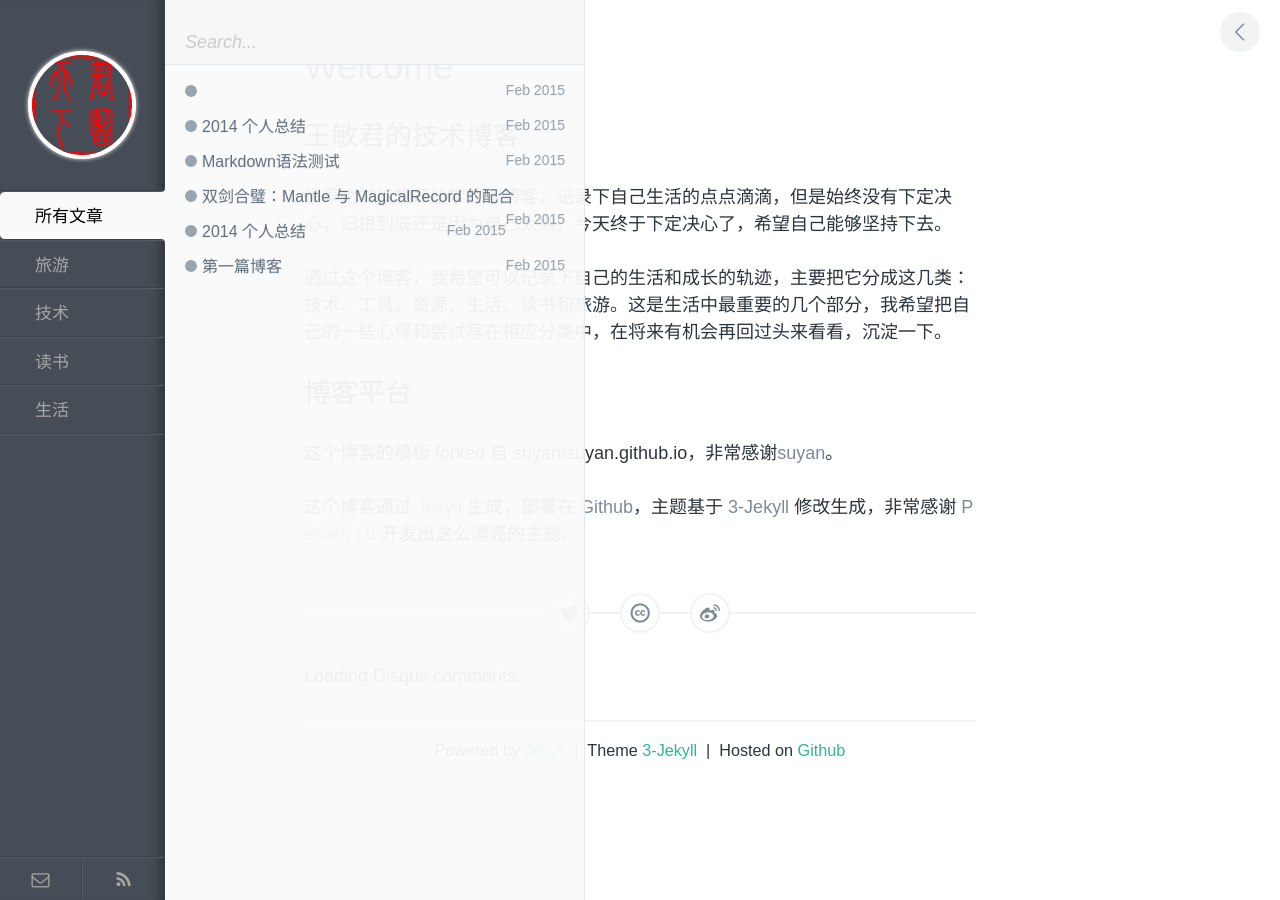
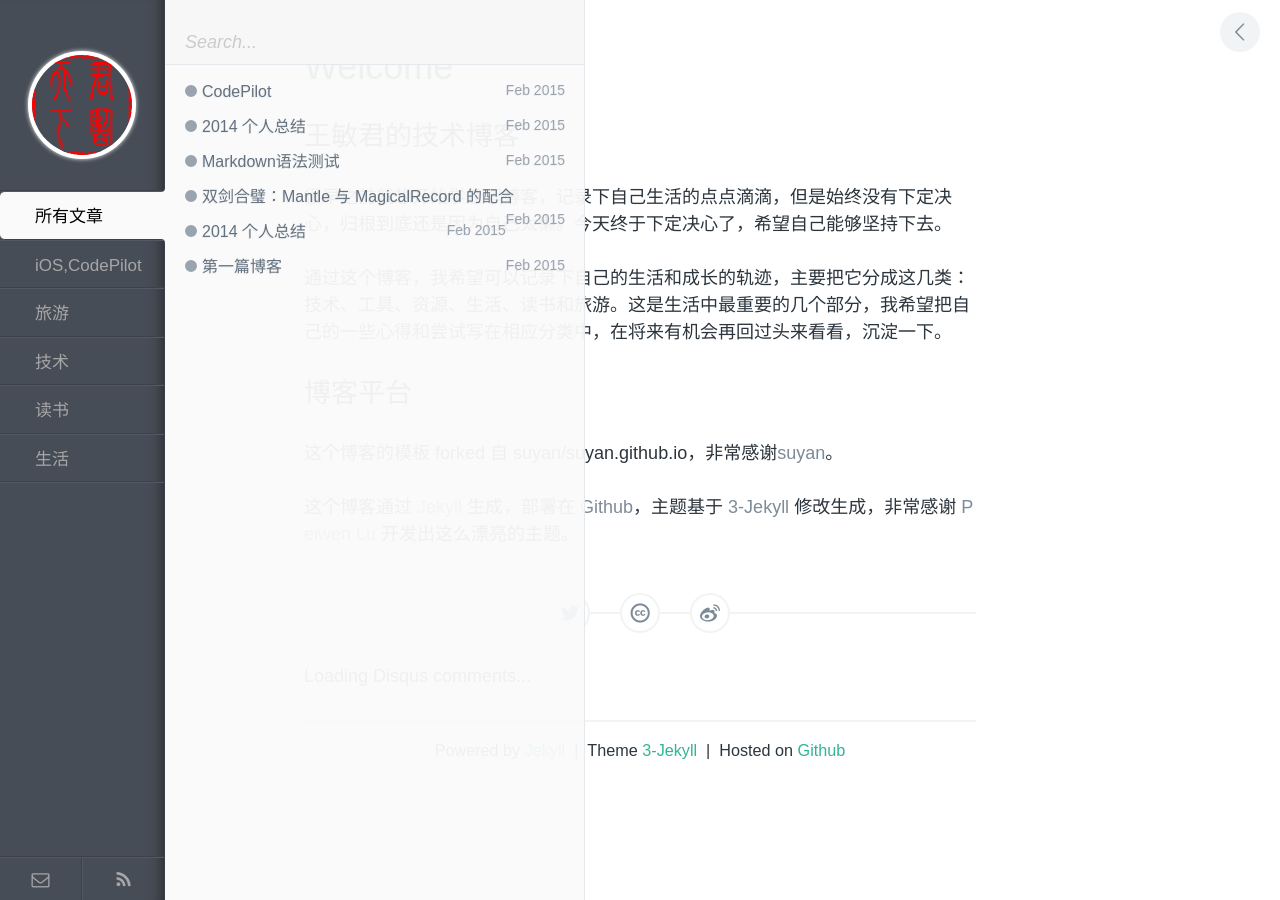
Before and after one commit to kingstal/kingstal.github.io, a Jekyll site: the page built from index.md, in a window 1280 px wide. Built offline with Jekyll 4.4.1, drawn with Linux system fonts in a browser that asks for light colours; comment, search, counter and statistics services are not loaded.

Commit message:
Update 2015-2-10-tool-CodePilot.md

```diff
--- a/_posts/2015-2-10-tool-CodePilot.md
+++ b/_posts/2015-2-10-tool-CodePilot.md
@@ -1,9 +1,9 @@
 ---
 layout: post
 title: CodePilot
-category: 工具
-tags:iOS,Code Pilot
-keywords:iOS,CodePilot
+category: iOS,CodePilot
+tags: iOS,CodePilot
+keywords: iOS,CodePilot
 description: 如何在 XCode 6上安装 CodePilot
 ---
 
```
